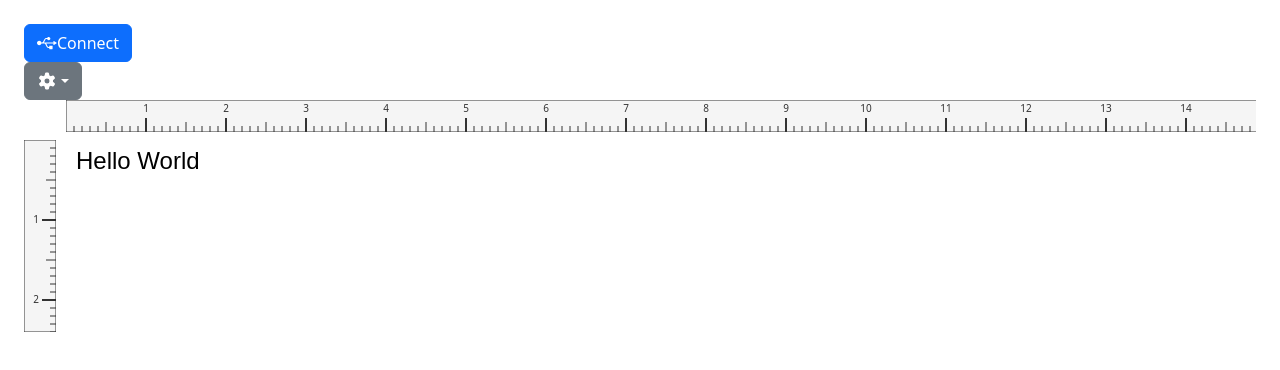
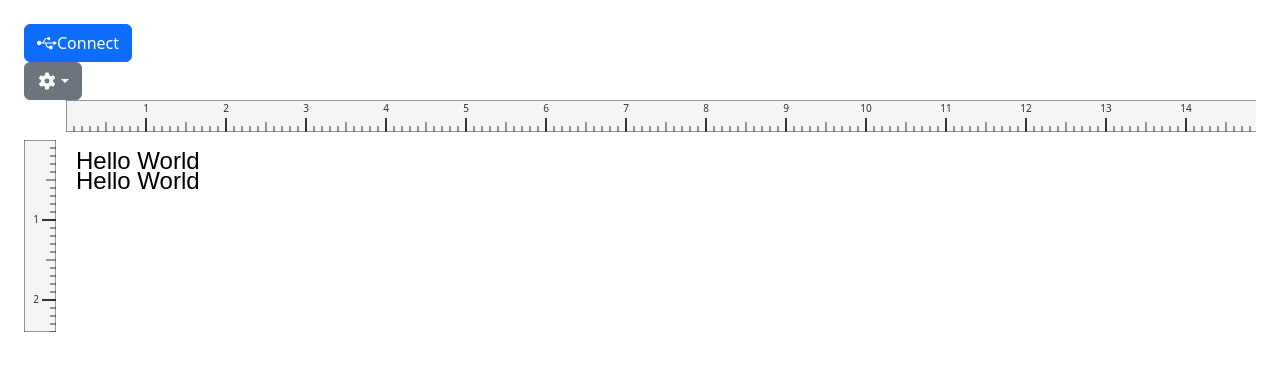
Before and after one commit to bb1950328/ptouch_web, a Vue app: page / in a window 1280 px wide. Shown: the top 370 px of the page. Built offline with nearby package versions, Linux system fonts and the light colour scheme.

Commit message:
implement element selection in preview

```diff
--- a/src/AppImpl.vue
+++ b/src/AppImpl.vue
@@ -14,7 +14,7 @@
     </ul>
   </div>
 
-  <Preview :design="design" :px_per_mm="8" :tape_width_mm="24" :tape_length_mm="1000"/>
+  <Preview :design="design" :px_per_mm="8" :tape_width_mm="24" :tape_length_mm="1000" :selected_element_ids="selected_element_ids" @elementClicked="onElementClicked"/>
 
   <DeviceInfoModal v-if="deviceInfoData!=null" ref="deviceInfoModal" :info="deviceInfoData"/>
 
@@ -44,7 +44,7 @@ import DeviceInfoModal from "@/components/device_info_modal/DeviceInfoModal.vue"
 
 import {DeviceInfoModalProps, PTouchDeviceStatusData, PTouchDeviceTypeData, WebUSBInfoData} from "@/components/device_info_modal/prop_type";
 import {PTouchInterfaceMock} from "@/ptouch/mock_interface";
-import Preview from "@/components/preview/Preview.vue";
+import Preview, {PreviewElementClickedEvent} from "@/components/preview/Preview.vue";
 import {Design, DesignElementText, DesignInterface} from "@/design";
 
 library.add(faUsb, faGear);
@@ -60,6 +60,7 @@ export default {
     return {
       interf: new PTouchInterfaceUSB() as PTouchInterface,
       design: new Design() as DesignInterface,
+      selected_element_ids: new Set<number>(),
     }
   },
   computed: {
@@ -120,7 +121,8 @@ export default {
       t.show();
     }
 
-    this.design.add(new DesignElementText("Hello World", 10, 10, 3));
+    this.design.add(new DesignElementText(this.design.nextId(), "Hello World", 10, 10, 3));
+    this.design.add(new DesignElementText(this.design.nextId(), "Hello World", 10, 30, 3));
   },
   methods: {
     async deviceButtonClicked() {
@@ -133,6 +135,19 @@ export default {
     connnectMockDevice() {
       this.interf = new PTouchInterfaceMock();
       this.interf.connect();
+    },
+    onElementClicked(event: PreviewElementClickedEvent) {
+      if (event.ctrlPressed && event.element_id != null) {
+        if (this.selected_element_ids.has(event.element_id)) {
+          this.selected_element_ids.delete(event.element_id);
+        } else {
+          this.selected_element_ids.add(event.element_id);
+        }
+      } else if (event.element_id != null && !this.selected_element_ids.has(event.element_id)) {
+        this.selected_element_ids.add(event.element_id);
+      } else {
+        this.selected_element_ids.clear();
+      }
     }
   },
 }
--- a/src/components/preview/Preview.vue
+++ b/src/components/preview/Preview.vue
@@ -10,7 +10,7 @@
         <RulerComponent :length_px="tape_length_mm*px_per_mm" direction="top" :pixel-per-mm="px_per_mm"/>
       </div>
       <div class="preview-canvas">
-        <canvas id="previewCanvas" :width="tape_length_mm*px_per_mm" :height="tape_width_mm*px_per_mm" ref="canvasElement"></canvas>
+        <canvas id="previewCanvas" :width="tape_length_mm*px_per_mm" :height="tape_width_mm*px_per_mm" ref="canvasElement" v-on:click="onCanvasClicked"></canvas>
       </div>
     </div>
   </div>
@@ -22,17 +22,35 @@ import {PropType} from "vue";
 import {DesignInterface} from "@/design";
 import RulerComponent from "@/components/preview/RulerComponent.vue";
 
+export interface PreviewElementClickedEvent {
+  element_id: number | null,
+  ctrlPressed: boolean,
+  shiftPressed: boolean
+}
+
 export default {
   name: "Preview",
   components: {RulerComponent: RulerComponent},
   props: {
     design: {type: Object as PropType<DesignInterface>, required: true},
+    selected_element_ids: {type: Set as PropType<Set<number>>, required: true},
     px_per_mm: {type: Number, required: true},
     tape_width_mm: {type: Number, required: true},
     tape_length_mm: {type: Number, required: true},
   },
+  emits: {
+    elementClicked(payload: PreviewElementClickedEvent): boolean {
+      return true;
+    },
+  },
   watch: {
     design: {
+      handler() {
+        this.renderCanvas();
+      },
+      deep: true,
+    },
+    selected_element_ids: {
       handler() {
         this.renderCanvas();
       },
@@ -56,6 +74,27 @@ export default {
       this.design.elements().forEach(e => {
         e.render({ctx: ctx, px_per_mm: this.px_per_mm, fg_color: "#000000", bg_color: "#ffffff"});
       });
+      this.selected_element_ids.forEach(id => {
+        const element = this.design.get_element(id);
+        const bbox = element.bbox();
+        ctx.strokeStyle = "#0000ff";
+        ctx.strokeRect(bbox.x1(), bbox.y1(), bbox.width(), bbox.height());
+      })
+    },
+    onCanvasClicked(event: MouseEvent) {
+      let elementEvent: PreviewElementClickedEvent = {
+        element_id: null,
+        ctrlPressed: event.ctrlKey,
+        shiftPressed: event.shiftKey,
+      };
+      for (let i = this.design.elements().length - 1; i >= 0; i--) {
+        const element = this.design.elements()[i];
+        if (element.bbox().containsPoint(event.offsetX, event.offsetY)) {
+          elementEvent.element_id = element.id();
+          break;
+        }
+      }
+      this.$emit("elementClicked", elementEvent);
     }
   }
 }
--- a/src/design.ts
+++ b/src/design.ts
@@ -10,18 +10,23 @@ export class BBox {
         this._x2 = x2;
         this._y2 = y2;
     }
+
     x1(): number {
         return this._x1;
     }
+
     y1(): number {
         return this._y1;
     }
+
     x2(): number {
         return this._x2;
     }
+
     y2(): number {
         return this._y2;
     }
+
     width(): number {
         return this._x2 - this._x1;
     }
@@ -29,11 +34,19 @@ export class BBox {
     height(): number {
         return this._y2 - this._y1;
     }
+
+    containsPoint(x: number, y: number): boolean {
+        return x >= this._x1 && x <= this._x2 && y >= this._y1 && y <= this._y2;
+    }
 }
 
 export interface DesignElement {
+    id(): number;
+
     bbox(): BBox;
+
     update(info: UpdateInfo): void;
+
     render(info: RenderInfo): void;
 }
 
@@ -42,28 +55,34 @@ export interface BaseInfo {
     px_per_mm: number;
 }
 
-export interface UpdateInfo extends BaseInfo{
+export interface UpdateInfo extends BaseInfo {
 }
 
-export interface RenderInfo extends BaseInfo{
+export interface RenderInfo extends BaseInfo {
     fg_color: string;
     bg_color: string;
 }
 
 export class DesignElementText implements DesignElement {
+    private readonly _id: number;
     private _text: string;
     private _x: number;
     private _y: number;
     private _size_mm: number;
 
-    private _calculatedWidth: number|null = null;
-    private _calculatedHeight: number|null = null;
+    private _calculatedWidth: number | null = null;
+    private _calculatedHeight: number | null = null;
 
-    constructor(text: string, x: number, y: number, size: number) {
+    constructor(id: number, text: string, x: number, y: number, size: number) {
+        this._id = id;
         this._text = text;
         this._x = x;
         this._y = y;
         this._size_mm = size;
+    }
+
+    id(): number {
+        return this._id;
     }
 
     update(info: UpdateInfo) {
@@ -83,6 +102,7 @@ export class DesignElementText implements DesignElement {
     bbox(): BBox {
         return new BBox(this._x, this._y, this._x + this._calculatedWidth!, this._y + this._calculatedHeight!);
     }
+
     render(info: RenderInfo) {
         this.initCtx(info);
         info.ctx.fillStyle = info.fg_color;
@@ -99,7 +119,11 @@ export interface DesignInterface {
 
     elements(): DesignElement[];
 
+    get_element(id: number): DesignElement;
+
     settings(): DesignSettings;
+
+    nextId(): number;
 }
 
 export class Design implements DesignInterface {
@@ -114,6 +138,9 @@ export class Design implements DesignInterface {
     }
 
     add(element: DesignElement) {
+        if (element.id() < this.nextId()) {
+            throw new Error(`Element ID must be greater than ${this.nextId()}`);
+        }
         this._elements.push(element);
     }
 
@@ -121,7 +148,34 @@ export class Design implements DesignInterface {
         return this._elements;
     }
 
+    get_element(id: number): DesignElement {
+        //binary search
+
+        let start = 0;
+        let end = this._elements.length - 1;
+
+        while (start <= end) {
+            let middle = Math.floor((start + end) / 2);
+
+            let middleElement = this._elements[middle];
+            if (middleElement.id() === id) {
+                return middleElement;
+            } else if (middleElement.id() < id) {
+                start = middle + 1;
+            } else {
+                end = middle - 1;
+            }
+        }
+        throw new Error(`Element with ID ${id} not found`);
+    }
+
     settings(): DesignSettings {
         return this._settings;
     }
+
+    nextId(): number {
+        return this._elements.length > 0
+            ? this._elements[this._elements.length - 1].id() + 1
+            : 1;
+    }
 }
```
